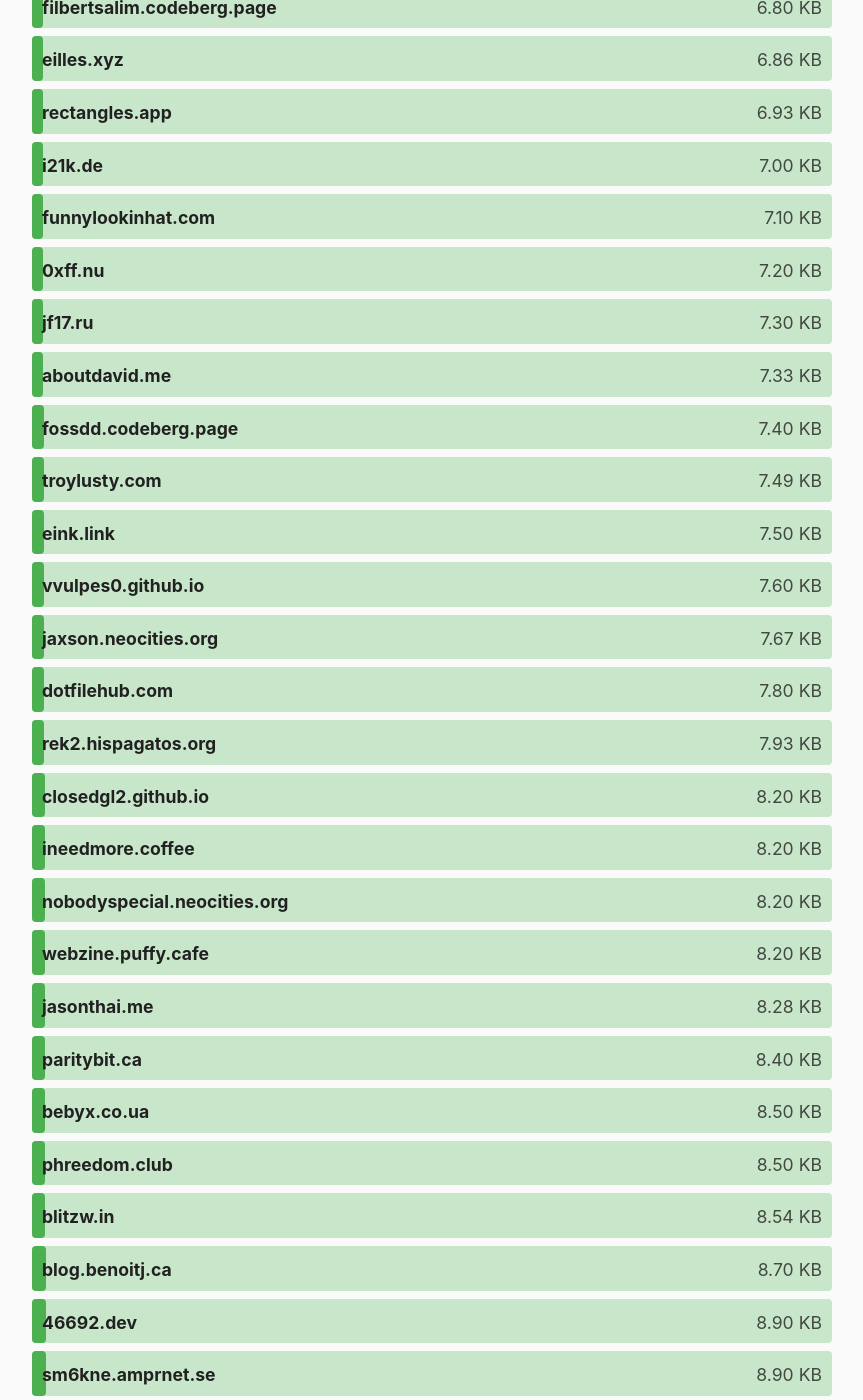
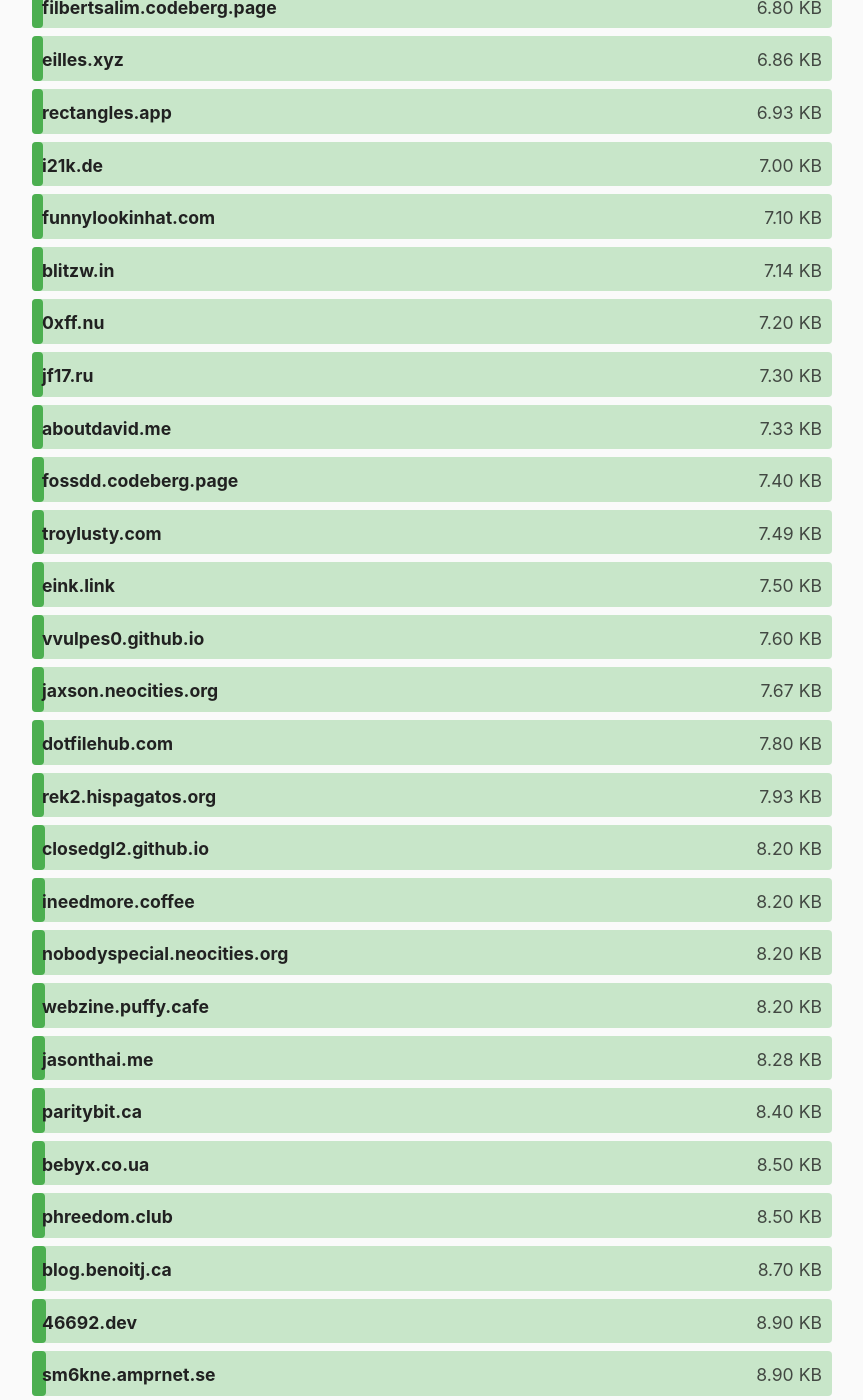
Before and after one commit to kevquirk/512kb.club, a Jekyll site: the page built from index.md, in a window 1280 px wide and 1400 px high, scrolled down 3585 px. Shown: the whole window, without its empty margins (208-1071 px from the left). Built offline with Jekyll 4.4.1, drawn with Linux system fonts in a browser that asks for light colours.

Commit message:
Update sites.yml
https://radar.cloudflare.com/scan/0becbfe5-30d9-4adb-931d-5065f6ed3c99/summary

```diff
--- a/_data/sites.yml
+++ b/_data/sites.yml
@@ -455,8 +455,8 @@
 
 - domain: blitzw.in
   url: https://www.blitzw.in
-  size: 8.54
-  last_checked: 2024-02-14
+  size: 7.14
+  last_checked: 2024-03-19
 
 - domain: block.sunappu.net
   url: https://block.sunappu.net/
```
